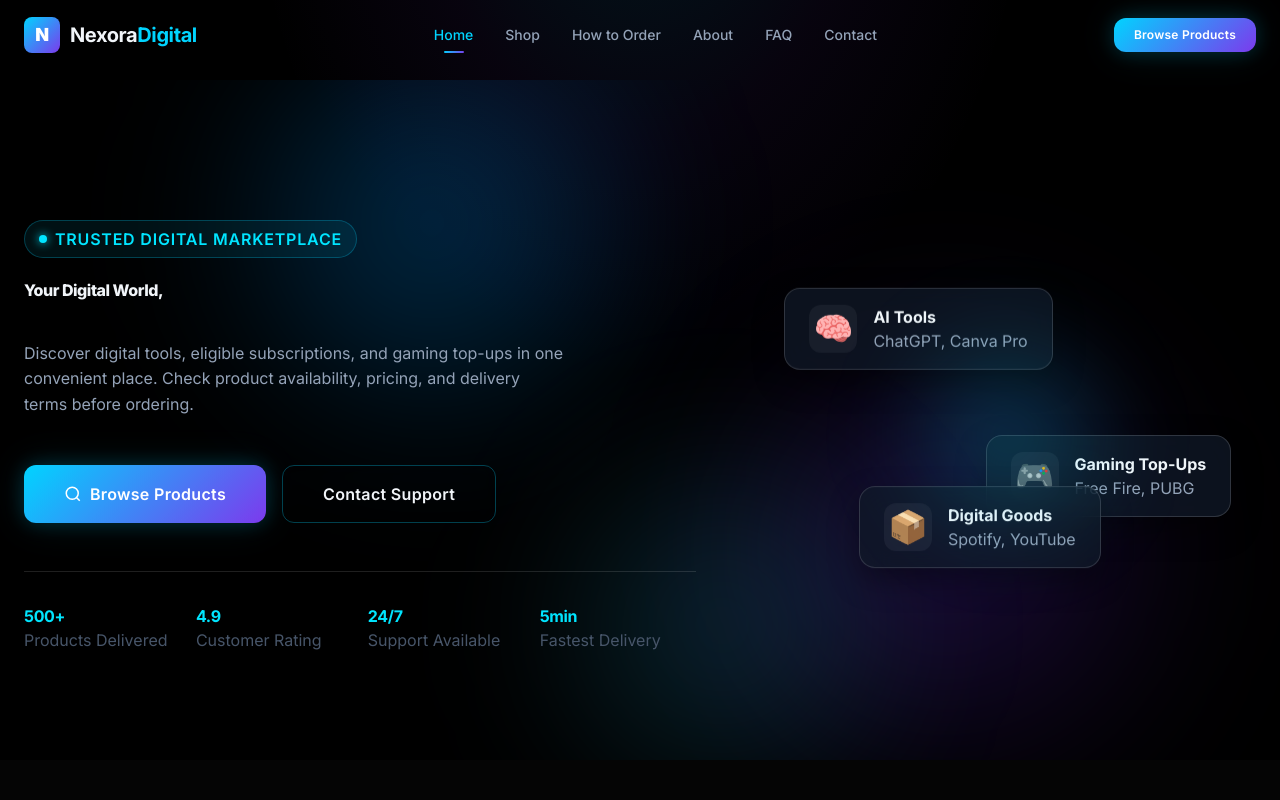
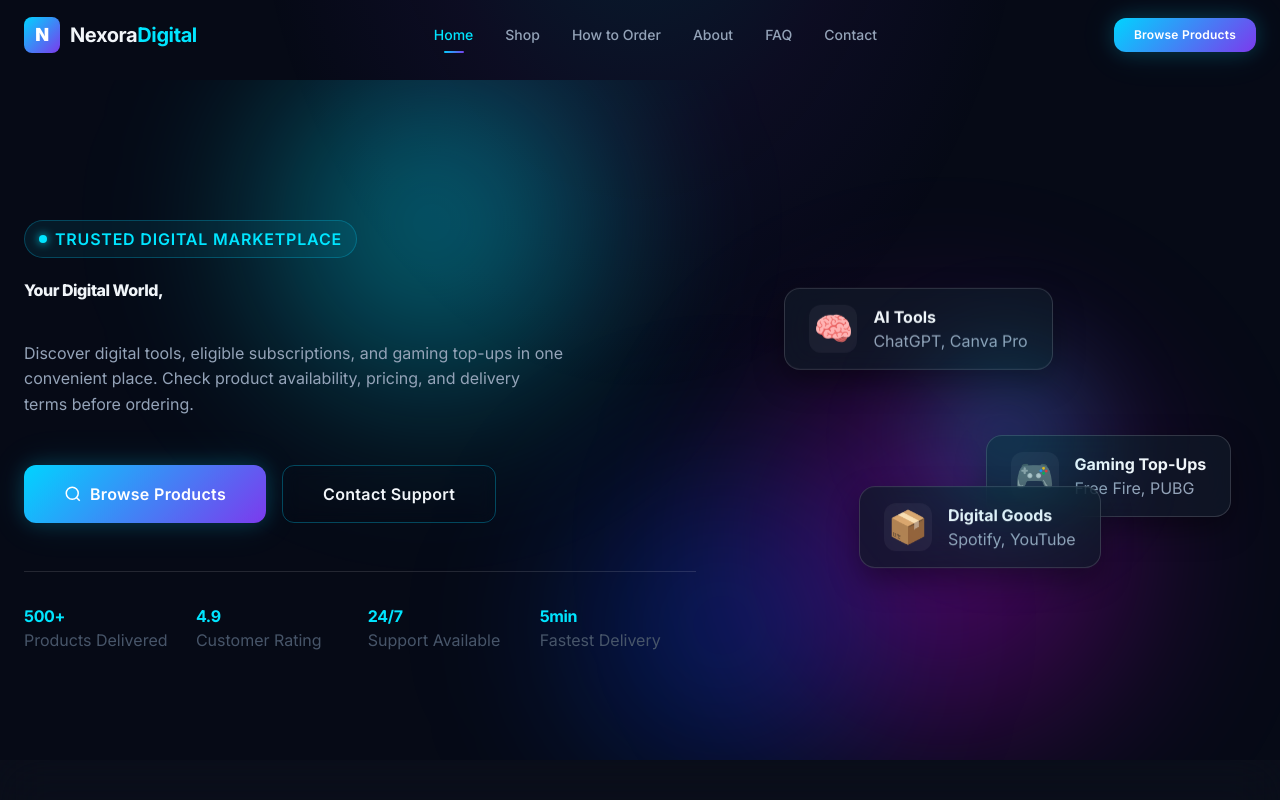
Before and after one commit to rashelmahmudrabbi/nexora.digital, a Next.js app: page / in a window 1280 px wide. Shown: the top 800 px of the page. Built offline with nearby package versions, Linux system fonts and the light colour scheme.

Commit message:
UI: Add user logo and switch to vibrant deep navy theme

```diff
--- a/src/app/page.module.css
+++ b/src/app/page.module.css
@@ -25,7 +25,7 @@
   left: 15%;
   width: 480px;
   height: 480px;
-  background: radial-gradient(circle, rgba(0, 150, 255, 0.3) 0%, transparent 70%);
+  background: radial-gradient(circle, rgba(0, 229, 255, 0.45) 0%, transparent 70%);
   filter: blur(60px);
   border-radius: 50%;
   animation: floatOrb 8s ease-in-out infinite alternate;
@@ -37,7 +37,7 @@
   right: 5%;
   width: 540px;
   height: 540px;
-  background: radial-gradient(circle, rgba(120, 50, 255, 0.25) 0%, transparent 70%);
+  background: radial-gradient(circle, rgba(213, 0, 249, 0.4) 0%, transparent 70%);
   filter: blur(70px);
   border-radius: 50%;
   animation: floatOrb 10s ease-in-out infinite alternate-reverse;
@@ -49,7 +49,7 @@
   left: 40%;
   width: 420px;
   height: 420px;
-  background: radial-gradient(circle, rgba(50, 200, 255, 0.2) 0%, transparent 70%);
+  background: radial-gradient(circle, rgba(0, 68, 255, 0.35) 0%, transparent 70%);
   filter: blur(60px);
   border-radius: 50%;
   animation: floatOrb 9s ease-in-out infinite alternate;
--- a/src/components/layout/Header.tsx
+++ b/src/components/layout/Header.tsx
@@ -2,6 +2,8 @@
 
 import { useState, useEffect } from 'react';
 import Link from 'next/link';
+import Image from 'next/image';
+import logoImg from '../../../public/logo.jpg';
 import { usePathname } from 'next/navigation';
 import styles from './Header.module.css';
 
--- a/src/styles/globals.css
+++ b/src/styles/globals.css
@@ -9,13 +9,13 @@
 /* ─── CSS Custom Properties (Design Tokens) ───────────────────────────── */
 :root {
   /* Primary Palette */
-  --color-bg-primary: #000000;
-  --color-bg-secondary: #0a0a0c;
+  --color-bg-primary: #060a16; /* Deep navy blue from logo */
+  --color-bg-secondary: #0a0f25;
   --color-bg-tertiary: rgba(255, 255, 255, 0.03);
-  --color-bg-card: rgba(25, 25, 30, 0.4);
+  --color-bg-card: rgba(15, 25, 55, 0.4);
   --color-bg-card-hover: rgba(40, 40, 45, 0.6);
   --color-bg-elevated: rgba(255, 255, 255, 0.08);
-  --color-bg-glass: rgba(20, 20, 25, 0.65);
+  --color-bg-glass: rgba(10, 20, 45, 0.55);
   backdrop-filter: blur(24px) saturate(180%);
   -webkit-backdrop-filter: blur(24px) saturate(180%);
   --color-bg-glass-light: rgba(255, 255, 255, 0.08);
@@ -23,9 +23,9 @@
   -webkit-backdrop-filter: blur(16px) saturate(180%);
 
   /* Accent Colors */
-  --color-accent-blue: #00d4ff;
+  --color-accent-blue: #00e5ff; /* Cyan from logo */
   --color-accent-cyan: #00e5ff;
-  --color-accent-purple: #7c3aed;
+  --color-accent-purple: #d500f9; /* Magenta from logo */
   --color-accent-purple-light: #a78bfa;
   --color-accent-indigo: #6366f1;
   --color-accent-emerald: #10b981;
--- /dev/null
+++ b/update_theme_brighter.js
@@ -0,0 +1,58 @@
+const fs = require('fs');
+
+// Update globals.css to be less dark and use the logo's color palette
+let globalCss = fs.readFileSync('src/styles/globals.css', 'utf8');
+
+const colorReplacements = [
+    ['--color-bg-primary: #000000;', '--color-bg-primary: #060a16; /* Deep navy blue from logo */'],
+    ['--color-bg-secondary: #0a0a0c;', '--color-bg-secondary: #0a0f25;'],
+    ['--color-bg-card: rgba(25, 25, 30, 0.4);', '--color-bg-card: rgba(15, 25, 55, 0.4);'],
+    ['--color-bg-glass: rgba(20, 20, 25, 0.65);', '--color-bg-glass: rgba(10, 20, 45, 0.55);'],
+    ['--color-accent-blue: #00d4ff;', '--color-accent-blue: #00e5ff; /* Cyan from logo */'],
+    ['--color-accent-purple: #7c3aed;', '--color-accent-purple: #d500f9; /* Magenta from logo */'],
+];
+
+for (const [oldStr, newStr] of colorReplacements) {
+    globalCss = globalCss.replace(oldStr, newStr);
+}
+
+fs.writeFileSync('src/styles/globals.css', globalCss, 'utf8');
+
+// Update Header.tsx to use the logo
+let headerTsx = fs.readFileSync('src/components/layout/Header.tsx', 'utf8');
+
+// Add Image import
+if (!headerTsx.includes('import Image from \'next/image\'')) {
+    headerTsx = headerTsx.replace(
+        "import Link from 'next/link';",
+        "import Link from 'next/link';\nimport Image from 'next/image';\nimport logoImg from '../../../public/logo.jpg';"
+    );
+}
+
+// Replace Logo JSX
+const oldLogoJsx = `<Link href="/" className={styles.logo} id="header-logo">
+          <span className={styles.logoIcon}>N</span>
+          <span className={styles.logoText}>
+            Nexora<span className={styles.logoAccent}>Digital</span>
+          </span>
+        </Link>`;
+
+const newLogoJsx = `<Link href="/" className={styles.logo} id="header-logo" style={{ display: 'flex', alignItems: 'center', gap: '10px' }}>
+          <Image src={logoImg} alt="Nexora Digital Logo" width={40} height={40} style={{ borderRadius: '8px', objectFit: 'cover' }} />
+          <span className={styles.logoText} style={{ fontSize: '1.25rem', fontWeight: 700 }}>
+            NEXORA<span className={styles.logoAccent} style={{ color: 'var(--color-accent-blue)' }}> DIGITAL</span>
+          </span>
+        </Link>`;
+
+headerTsx = headerTsx.replace(oldLogoJsx, newLogoJsx);
+fs.writeFileSync('src/components/layout/Header.tsx', headerTsx, 'utf8');
+
+// Also update page.module.css to make background glows stronger
+let pageCss = fs.readFileSync('src/app/page.module.css', 'utf8');
+pageCss = pageCss.replace('rgba(0, 150, 255, 0.3)', 'rgba(0, 229, 255, 0.45)');
+pageCss = pageCss.replace('rgba(120, 50, 255, 0.25)', 'rgba(213, 0, 249, 0.4)');
+pageCss = pageCss.replace('rgba(50, 200, 255, 0.2)', 'rgba(0, 68, 255, 0.35)');
+
+fs.writeFileSync('src/app/page.module.css', pageCss, 'utf8');
+
+console.log('Update brighter theme complete');
```
Also changed, not shown: public/logo.jpg (added).
